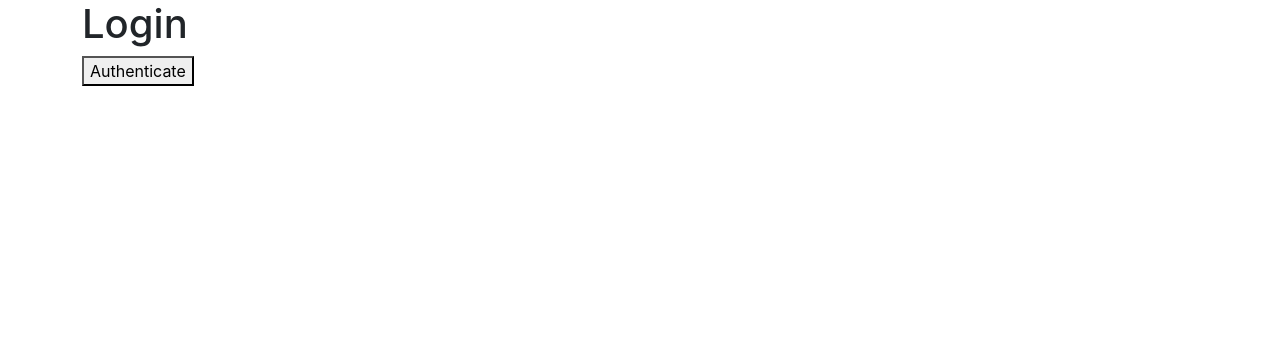
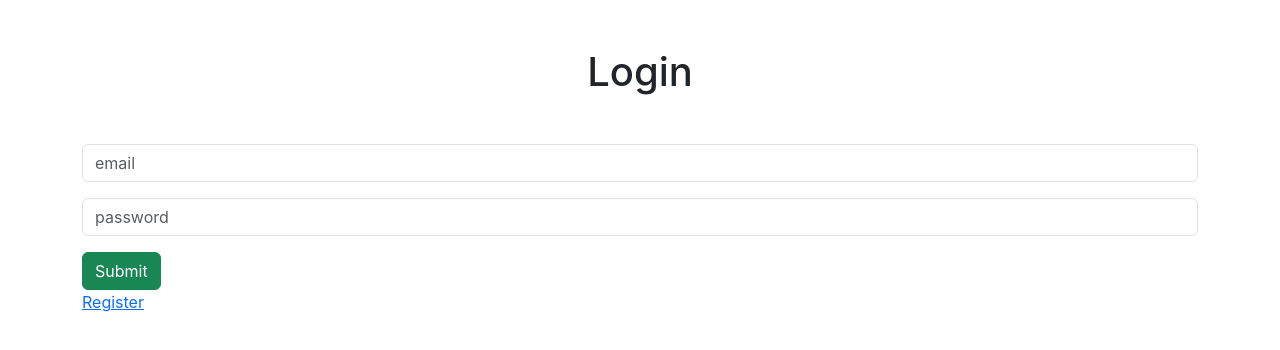
Before and after one commit to charlieBdev/jwtTest, a React (Create React App) app in the folder client/: page /login in a window 1280 px wide. Shown: the top 350 px of the page. Built offline with nearby package versions, Linux system fonts and the light colour scheme.

Commit message:
allow user to log in and get a token to LS

```diff
--- a/client/src/components/Login.jsx
+++ b/client/src/components/Login.jsx
@@ -1,10 +1,73 @@
-import React from 'react';
+import React, { useState } from 'react';
+import { Link } from 'react-router-dom';
 
 const Login = ({ setAuth }) => {
+	const [inputs, setInputs] = useState({
+		email: '',
+		password: '',
+	});
+
+	const { email, password } = inputs;
+
+	const handleChange = (e) => {
+		setInputs({
+			...inputs,
+			[e.target.name]: e.target.value,
+		});
+	};
+
+	const handleSubmit = async (e) => {
+		e.preventDefault();
+		try {
+			const body = { email, password };
+
+			const response = await fetch('http://localhost:5000/auth/login', {
+				method: 'POST',
+				headers: {
+					'Content-Type': 'application/json',
+				},
+				body: JSON.stringify(body),
+			});
+			// I added the if statement
+			if (response.ok) {
+				const parsedResponse = await response.json();
+
+				localStorage.setItem('token', parsedResponse.token);
+
+				setAuth(true);
+			} else {
+				console.log('You cannot do that');
+			}
+		} catch (err) {
+			console.error(err.message);
+		}
+	};
+
 	return (
 		<>
-			<h1>Login</h1>
-			<button onClick={() => setAuth(true)}>Authenticate</button>
+			<h1 className='text-center my-5'>Login</h1>
+			<form onSubmit={handleSubmit}>
+				<input
+					className='form-control my-3'
+					type='email'
+					name='email'
+					placeholder='email'
+					value={email}
+					onChange={(e) => handleChange(e)}
+				/>
+				<input
+					className='form-control my-3'
+					type='password'
+					name='password'
+					placeholder='password'
+					value={password}
+					onChange={(e) => handleChange(e)}
+				/>
+				<button className='btn btn-success' type='submit'>
+					Submit
+				</button>
+			</form>
+			<Link to='/register'>Register</Link>
 		</>
 	);
 };
--- a/client/src/components/Register.jsx
+++ b/client/src/components/Register.jsx
@@ -1,4 +1,5 @@
 import React, { useState } from 'react';
+import { Link } from 'react-router-dom';
 
 const Register = ({ setAuth }) => {
 	const [inputs, setInputs] = useState({
@@ -68,10 +69,11 @@
 					value={name}
 					onChange={(e) => handleChange(e)}
 				/>
-				<button className='btn btn-success my-3' type='submit'>
+				<button className='btn btn-success' type='submit'>
 					Submit
 				</button>
 			</form>
+			<Link to='/login'>Login</Link>
 		</>
 	);
 };
```
